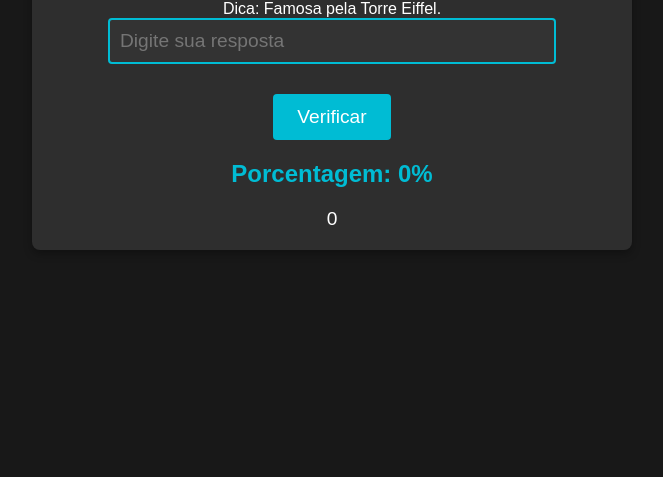
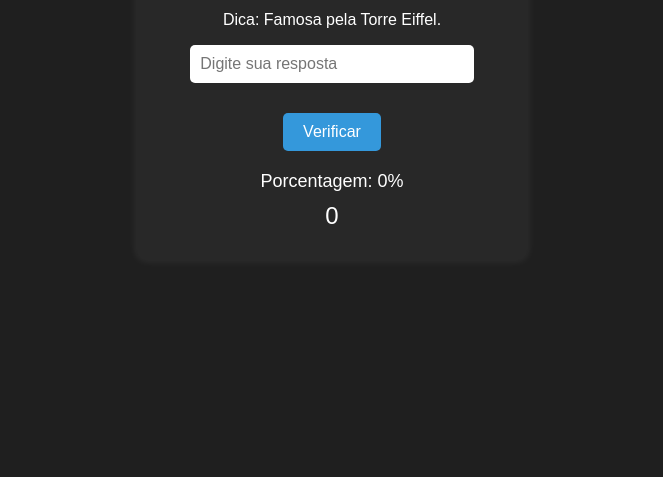
Before and after one commit to Elly0x/GuessTheCity, a plain HTML site: page index.html in a window 1280 px wide. Shown: the part 323-800 px from the top of the page, without its empty margins (308-971 px from the left). Drawn offline with Linux system fonts and the light colour scheme.

Commit message:
Update styles.css

```diff
--- a/styles.css
+++ b/styles.css
@@ -1,95 +1,66 @@
-/* Configurações gerais */
-* {
+body {
+    font-family: Arial, sans-serif;
+    background-color: #1f1f1f;
+    color: white;
     margin: 0;
     padding: 0;
-    box-sizing: border-box;
-}
-
-body {
-    font-family: 'Arial', sans-serif;
-    background-color: #181818; /* Cor de fundo escuro */
-    color: #fff; /* Texto branco */
     display: flex;
     justify-content: center;
     align-items: center;
     height: 100vh;
-    text-align: center;
 }
 
-/* Container central */
 .container {
-    max-width: 600px;
-    width: 100%;
-    padding: 20px;
-    background-color: #2e2e2e; /* Cor de fundo do container */
-    border-radius: 8px;
-    box-shadow: 0 4px 8px rgba(0, 0, 0, 0.3);
+    text-align: center;
+    background-color: #282828;
+    padding: 30px;
+    border-radius: 10px;
+    box-shadow: 0 0 10px rgba(255, 255, 255, 0.1);
 }
 
-/* Título */
 h1 {
-    font-size: 3rem;
+    font-size: 36px;
     margin-bottom: 20px;
-    color: #00bcd4; /* Cor azul clara */
 }
 
-/* Input */
 input {
+    padding: 10px;
+    font-size: 16px;
     width: 80%;
-    padding: 10px;
     margin-bottom: 20px;
-    border: 2px solid #00bcd4;
-    border-radius: 4px;
-    background-color: #333;
-    color: #fff;
-    font-size: 1.2rem;
+    border: none;
+    border-radius: 5px;
 }
 
-/* Botões */
 button {
-    background-color: #00bcd4;
-    color: #fff;
-    padding: 12px 24px;
+    padding: 10px 20px;
+    font-size: 16px;
+    cursor: pointer;
+    background-color: #3498db;
+    color: white;
     border: none;
-    border-radius: 4px;
-    cursor: pointer;
-    font-size: 1.2rem;
-    transition: background-color 0.3s;
+    border-radius: 5px;
     margin-top: 10px;
 }
 
-button:hover {
-    background-color: #0097a7;
+button.hidden {
+    display: none;
 }
 
-/* Feedback */
 #feedback {
-    font-size: 1.2rem;
+    margin-top: 20px;
+    font-size: 18px;
+}
+
+#progress-container {
     margin-top: 20px;
 }
 
-.hidden {
-    display: none;
-}
-
-.acerto {
-    color: #4caf50; /* Verde */
-}
-
-.erro {
-    color: #f44336; /* Vermelho */
-}
-
-/* Percentage */
 #percentage {
-    margin-top: 20px;
-    font-size: 1.5rem;
-    font-weight: bold;
-    color: #00bcd4;
+    font-size: 18px;
 }
 
 #progress {
-    font-size: 1.2rem;
-    margin-top: 20px;
-    color: #fff;
+    font-size: 24px;
+    margin-top: 10px;
 }
```
